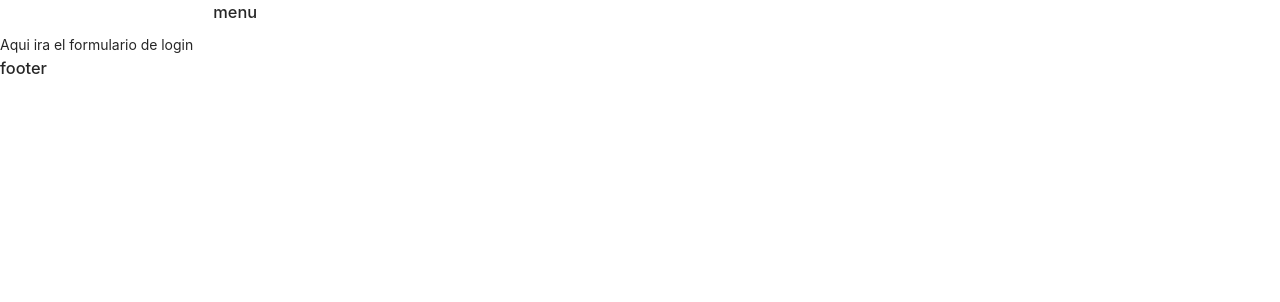
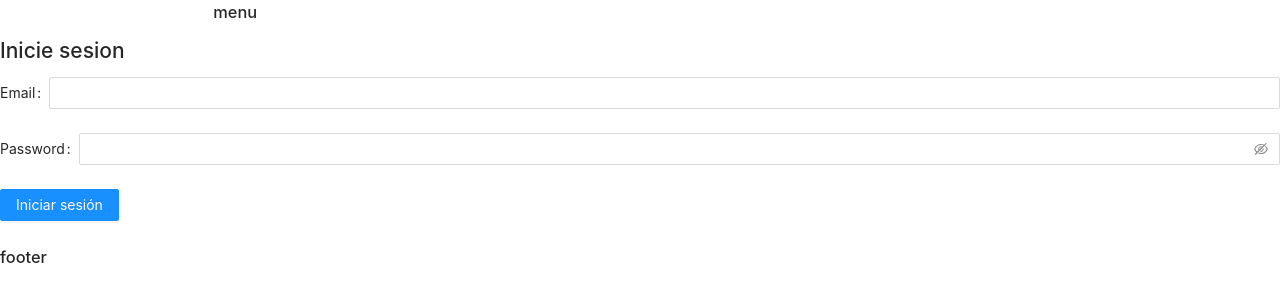
Before and after one commit to jjvemz/EntregaQA, a React (Create React App) app: page /login in a window 1280 px wide. Shown: the top 302 px of the page. Built offline with nearby package versions, Linux system fonts and the light colour scheme.

Commit message:
add toast

```diff
--- a/package.json
+++ b/package.json
@@ -16,6 +16,7 @@
     "react-dom": "^16.13.1",
     "react-router-dom": "^5.2.0",
     "react-scripts": "3.4.3",
+    "react-toastify": "^6.0.9",
     "yup": "^0.29.3"
   },
   "scripts": {
--- a/src/App.js
+++ b/src/App.js
@@ -1,6 +1,7 @@
 import React from "react";
 import { BrowserRouter as Router, Route, Switch } from "react-router-dom";
 import routes from "./config/routes";
+import { ToastContainer } from "react-toastify";
 import "./App.scss";
 
 /* recibe la configuracion de las rutas  y tambien las subrutas  */
@@ -12,6 +13,17 @@ function App() {
           <RouteWithSubRoutes key={index} {...route} />
         ))}
       </Switch>
+      <ToastContainer
+        position="top-right"
+        autoClose={5000}
+        hideProgressBar
+        newestOnTop
+        closeOnClick
+        rtl={false}
+        pauseOnFocusLoss
+        draggable
+        pauseOnHover
+      />
     </Router>
   );
 }
--- a/src/components/LoginForm/LoginForm.js
+++ b/src/components/LoginForm/LoginForm.js
@@ -1,9 +1,35 @@
-import React from 'react'
+import React from 'react';
+import { Form, Button, Input } from "antd";
+import "./LoginForm"
 
 export default function LoginForm() {
   return (
-    <div>
-      Aqui ira el formulario de login
-    </div>
+    <Form className="login-form">
+      <h2>Inicie sesion</h2>
+       <Form.Item
+          label="Email"
+          name="email"
+          // value={formik.values.email}
+          // onChange={formik.handleChange}
+          // help={formik.errors.email}
+        >
+          <Input />
+        </Form.Item>
+        <Form.Item
+          label="Password"
+          name="password"
+          // value={formik.values.password}
+          // onChange={formik.handleChange}
+          // help={formik.errors.password}
+        >
+          <Input.Password />
+        </Form.Item>
+
+        <Form.Item>
+          <Button type="primary" htmlType="submit">
+            Iniciar sesión
+          </Button>
+        </Form.Item>
+    </Form>
   )
 }
--- a/src/components/LoginForm/LoginForm.scss
+++ b/src/components/LoginForm/LoginForm.scss
@@ -0,0 +1 @@
+@import "../../App.scss";
--- a/src/components/RegisterForm/RegisterForm.js
+++ b/src/components/RegisterForm/RegisterForm.js
@@ -2,6 +2,7 @@ import React from "react";
 import { Form, Button, Input } from "antd";
 import { useFormik } from "formik";
 import * as Yup from "yup";
+import { toast } from 'react-toastify'
 import { signUpApi } from '../../api/user';
 import "./RegisterForm.scss";
 
@@ -42,9 +43,11 @@ export default function RegisterForm() {
       try{
         const result = await signUpApi(formData);
         if (!result.ok) {
-          console.log("error al realizar la request");
+          console.log(result.message);
+          toast.error(result.message)
         }else{
-          console.log("enviado");
+          toast.success(result.message)
+          console.log(result.message);
         }
       } catch (error){
         console.log(error);
--- a/src/index.js
+++ b/src/index.js
@@ -1,6 +1,7 @@
 import React from "react";
 import ReactDOM from "react-dom";
 import "./index.scss";
+import 'react-toastify/dist/ReactToastify.css';
 import App from "./App";
 import * as serviceWorker from "./serviceWorker";
 
```
Also changed, not shown: 1 other file (tests, documents, lock files or other folders).
